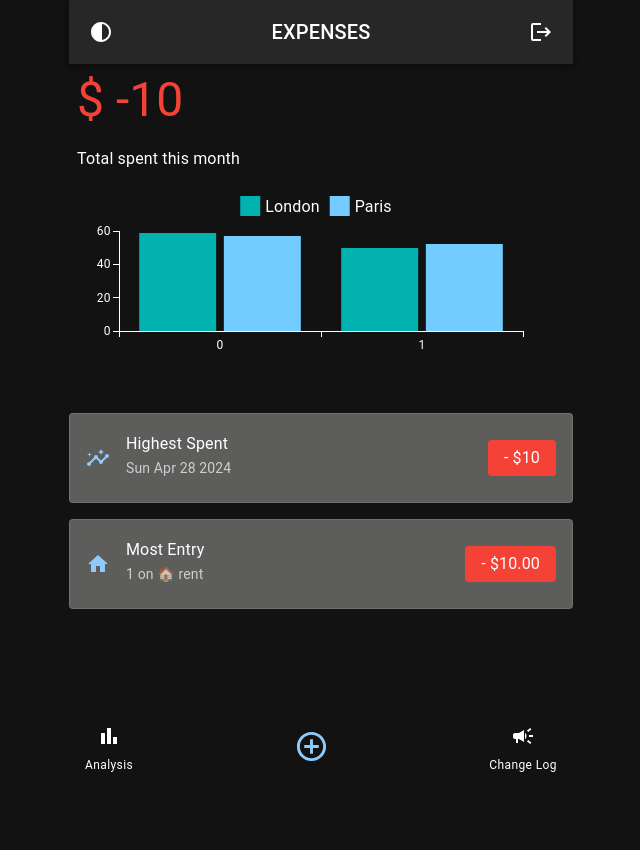
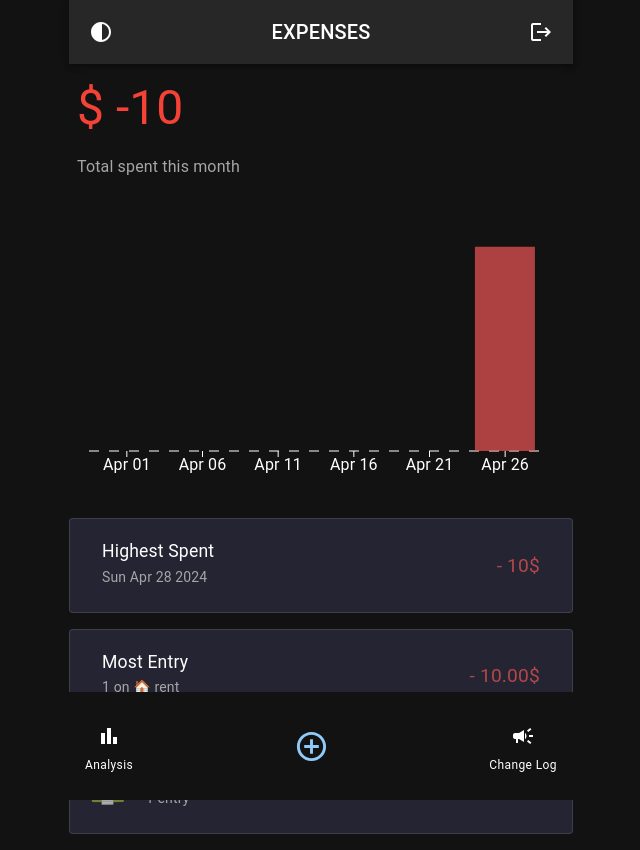
Before and after one commit to Avii1099/dailyExpanceReact, a React (Vite) app: page /analytic in a window 1280 px wide. Shown: the whole page, without its empty margins (319-959 px from the left). Before the commit the page ends 800 px from the top, so only its background shows below. Built offline with nearby package versions, Linux system fonts and the light colour scheme.

Commit message:
reaf: Modified the chart ui

```diff
--- a/src/components/analytic/Analytic.jsx
+++ b/src/components/analytic/Analytic.jsx
@@ -1,99 +1,91 @@
 import React from 'react';
-import { ResponsiveContainer, LineChart, Line, XAxis, YAxis, CartesianGrid, Tooltip } from 'recharts';
-import { Typography, Box, Paper, Card, CardContent } from '@mui/material';
-import InsightsIcon from '@mui/icons-material/Insights';
-import HomeIcon from '@mui/icons-material/Home';
-import { BarChart } from '@mui/x-charts/BarChart';
-import { axisClasses } from '@mui/x-charts';
-
+import { BarChart, Bar, XAxis, YAxis, CartesianGrid, Tooltip, ResponsiveContainer } from 'recharts';
+import { Typography, Box, Card, CardContent } from '@mui/material';
 
 function Analytic() {
-    const dataset = [
+
+    let analytic = [
         {
-            london: 59,
-            paris: 57,
-            newYork: 86,
-            seoul: 21,
-            month: 'Jan',
+            title: "Highest Spent",
+            date: "Sun Apr 28 2024",
+            amount: "- 10$",
+            details: "",
+            icon: ""
         },
         {
-            london: 50,
-            paris: 52,
-            newYork: 78,
-            seoul: 28,
-            month: 'Feb',
+            title: "Most Entry",
+            date: "",
+            details: "1 on 🏠 rent",
+            amount: "- 10.00$",
+            icon: ""
+        },
+        {
+            title: "Rent",
+            date: "",
+            details: "1 entry",
+            amount: "$ -10.00",
+            icon: "🏠"
         }
+
+    ]
+    const data = [
+        { date: 'Apr 01', amount: 0 },
+        { date: 'Apr 06', amount: 0 },
+        { date: 'Apr 11', amount: 0 },
+        { date: 'Apr 16', amount: 0 },
+        { date: 'Apr 21', amount: 0 },
+        { date: 'Apr 26', amount: 10 },
     ];
 
-    const valueFormatter = (value) => `${value}mm`;
 
     return (
         <Box>
             {/* Total spent section */}
-            <Box sx={{ m: 1 }}>
+            <Box sx={{ m: 1, mb: 0.1, mt: 2 }}>
 
                 <Typography variant="h3" color="error" gutterBottom>
                     $ -10
                 </Typography>
-                <Typography variant="subtitle1" gutterBottom>
+                <Typography variant="subtitle1" gutterBottom color="#a7a5a5">
                     Total spent this month
                 </Typography>
             </Box>
 
             {/* Graph section */}
-            <ResponsiveContainer width="100%" height={200}>
+            <ResponsiveContainer width="100%" height={300}>
+                <BarChart data={data} margin={{ top: 20, right: 30, left: 20, bottom: 5 }}>
+                    {/* <CartesianGrid strokeDasharray="3 3" stroke="#FFFFFF" /> */}
+                    <XAxis dataKey="date" stroke="#FFFFFF" strokeDasharray="10" />
+                    <YAxis hide />
+                    <Tooltip />
+                    <Bar dataKey="amount" fill="#f65858ad" />
+                </BarChart>
+            </ResponsiveContainer>
 
-                <BarChart
-                    dataset={dataset}
-                    // xAxis={[{ scaleType: 'band', dataKey: 'month' }]}
-                    series={[
-                        { dataKey: 'london', label: 'London', valueFormatter },
-                        { dataKey: 'paris', label: 'Paris', valueFormatter },
-
-                    ]}
-                // {...chartSetting}
-                />
-            </ResponsiveContainer>
 
             {/* Insights section */}
             <Box sx={{ mt: 4 }}>
-                <Card variant="outlined" sx={{ display: 'flex', mb: 2, alignItems: 'center', justifyContent: 'space-between', backgroundColor: '#5d5d5c' }}>
+                {analytic.map((item, index) => (
+                    <Card key={index} variant="outlined" sx={{ display: 'flex', mb: 2, alignItems: 'center', justifyContent: 'space-between', backgroundColor: '#2a283ad4', py: 0.1 }}>
                         <Box sx={{ display: 'flex', alignItems: 'center', ml: 2 }}>
-                        <InsightsIcon color="primary" />
+
+                            {item.icon && <span role="img" aria-label="icon" style={{ fontSize: '35px' }}>{item.icon}</span>}
                             <CardContent>
-                            <Typography variant="subtitle1">
-                                Highest Spent
+                                <Typography variant="subtitle1" style={{ fontSize: '1.1rem' }}>
+                                    {item.title}
                                 </Typography>
-                            <Typography variant="body2" color="textSecondary">
-                                Sun Apr 28 2024
+                                <Typography variant="body2" color="#a7a5a5">
+                                    {item.details || item.date}
                                 </Typography>
                             </CardContent>
                         </Box>
-                    <Box sx={{ mr: 2, backgroundColor: 'error.main', borderRadius: 1, px: 2, py: 0.5 }}>
-                        <Typography variant="subtitle1" color="common.white">
-                            - $10
+                        <Box sx={{ mr: 2, borderRadius: 1, px: 2 }}>
+                            <Typography variant="subtitle1" color="#f65858ad" style={{ fontSize: '1.2rem' }}>
+                                {item.amount}
                             </Typography>
                         </Box>
                     </Card>
-
-                <Card variant="outlined" sx={{ display: 'flex', mb: 2, alignItems: 'center', justifyContent: 'space-between', backgroundColor: '#5d5d5c' }}>
-                    <Box sx={{ display: 'flex', alignItems: 'center', ml: 2 }}>
-                        <HomeIcon color="primary" />
-                        <CardContent>
-                            <Typography variant="subtitle1">
-                                Most Entry
-                            </Typography>
-                            <Typography variant="body2" color="textSecondary">
-                                1 on 🏠 rent
-                            </Typography>
-                        </CardContent>
-                    </Box>
-                    <Box sx={{ mr: 2, backgroundColor: 'error.main', borderRadius: 1, px: 2, py: 0.5 }}>
-                        <Typography variant="subtitle1" color="common.white">
-                            - $10.00
-                        </Typography>
-                    </Box>
-                </Card>
+                ))}
             </Box>
         </Box>
     )
```
Lines whose indentation alone changed are shown as unchanged.
